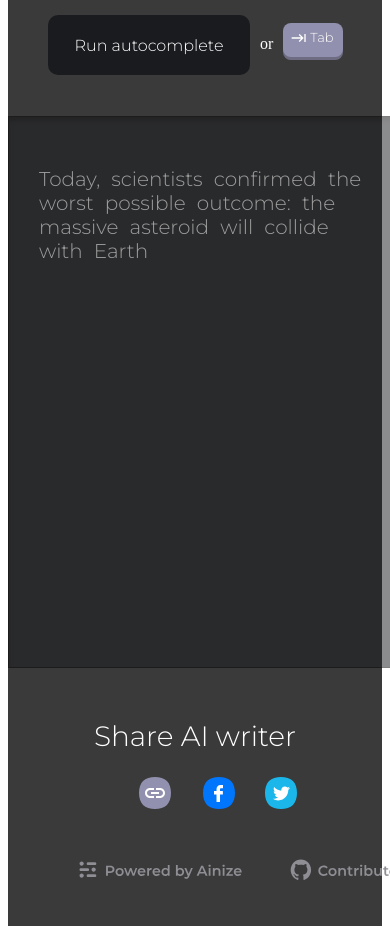
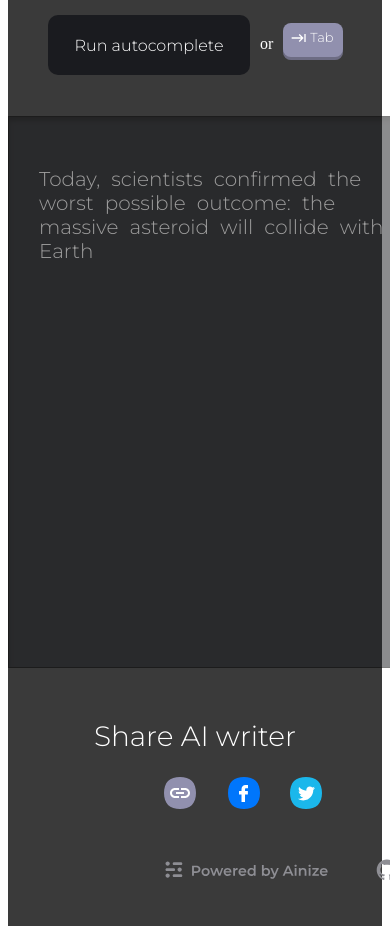
Before and after one commit to ainize-team/tabtab, a Flask app: page / in a window 390 px wide; the page is wider, and only the part inside the window is pictured. Shown: the part 882-1816 px from the top of that part. Run offline with Flask 2, Linux system fonts and the light colour scheme.

Commit message:
맨 아래 아이콘 위치 조정

```diff
--- a/static/index.css
+++ b/static/index.css
@@ -265,7 +265,7 @@
         padding: 50px 20px 0 30px;
         border: 1px solid black;
 
-        width: 92%;
+        width: 94.2%;
         height: 500px;
 
         margin-top: 3%;
@@ -282,12 +282,11 @@
         box-shadow: inset 0px 4px 4px rgba(0, 0, 0, 0.5);
     }
     .share_icon{
-        margin-left: 35%;
+        margin-left: 41.7%;
         margin-bottom: 50px;
     }
     .share_link{
-        margin-left: auto;
-        margin-right: auto;
+        margin-left: 23%;
     }
     .share_text {
         text-align: center;
```
